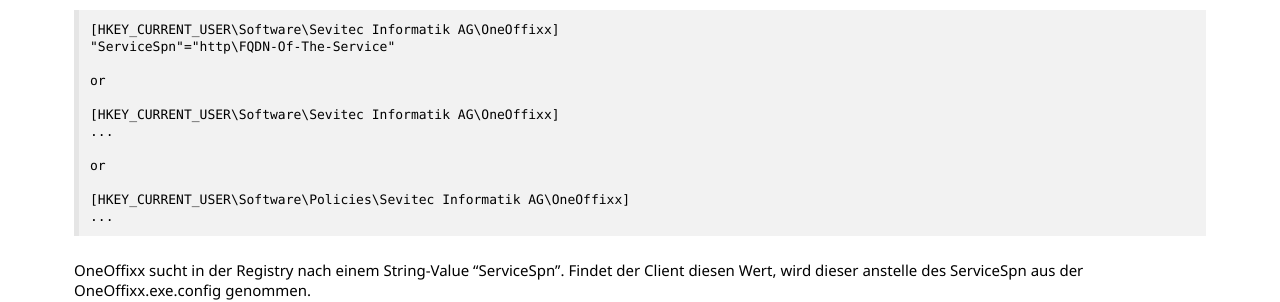
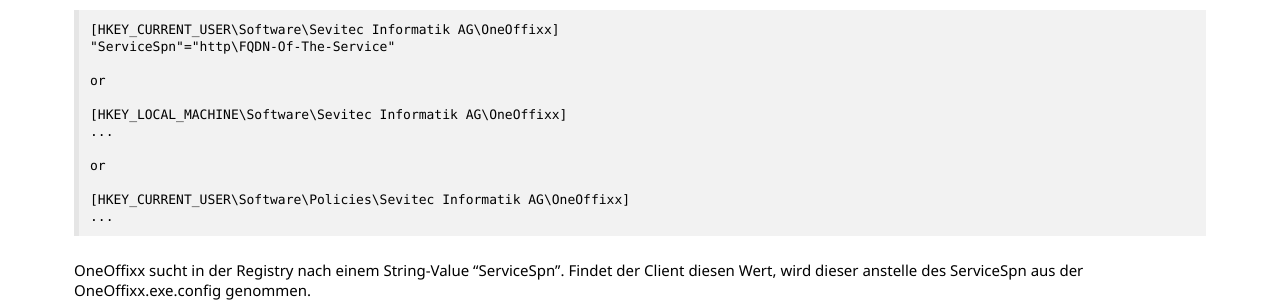
Before and after one commit to primesoft-group/oneoffixx-docs, a Jekyll site: the page built from _pages/install/de/client.md, in a window 1280 px wide and 900 px high, scrolled down 2927 px. Shown: the part 238-540 px from the top of the window. Built offline with Jekyll 4.4.1, drawn with Linux system fonts in a browser that asks for light colours; nearby versions of some CDN libraries; some web fonts are replaced.

Commit message:
Update client.md

```diff
--- a/_pages/install/de/client.md
+++ b/_pages/install/de/client.md
@@ -115,7 +115,7 @@
 
     or
 
-    [HKEY_CURRENT_USER\Software\Sevitec Informatik AG\OneOffixx]
+    [HKEY_LOCAL_MACHINE\Software\Sevitec Informatik AG\OneOffixx]
     ...
 
     or
```
